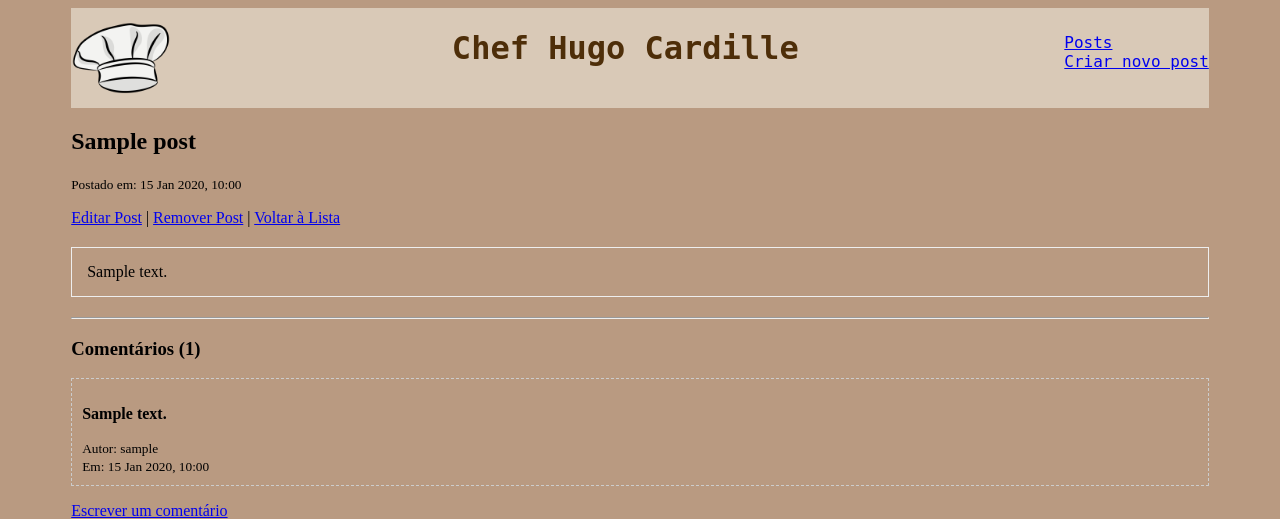
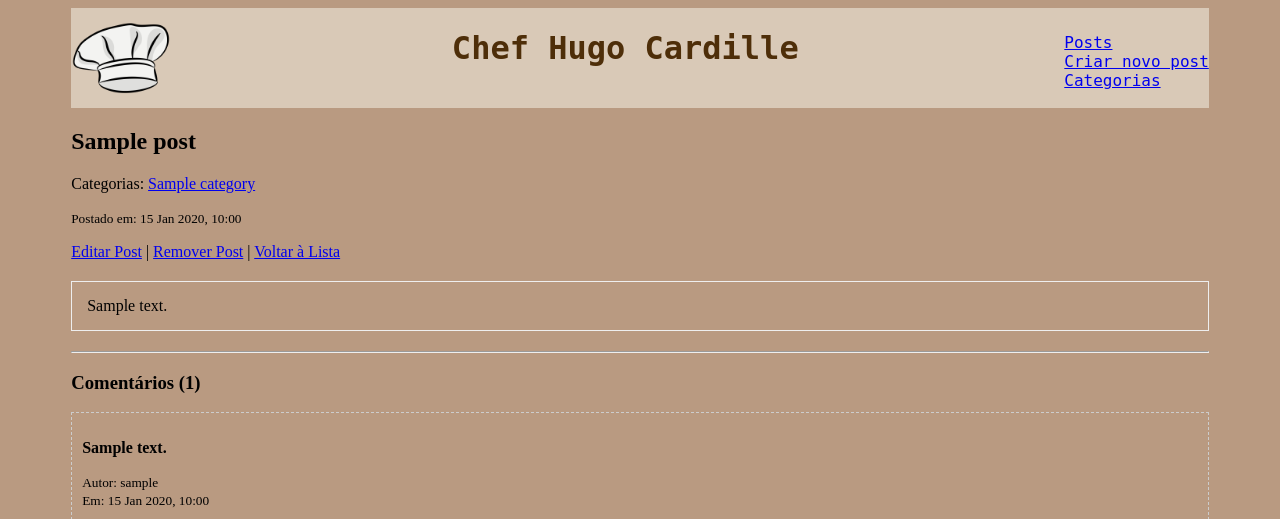
Before and after one commit to mcardille/blog-django, a Django app: page /1/ in a window 1280 px wide. Shown: the top 519 px of the page. Run offline with Django 5.2, Linux system fonts and the light colour scheme; tables that the repository leaves empty hold one stand-in row (values such as "Sample post").

Commit message:
categorias

```diff
--- a/blog/admin.py
+++ b/blog/admin.py
@@ -1,7 +1,8 @@
 from django.contrib import admin
 
 from django.contrib import admin
-from .models import Post, Comment
+from .models import Post, Comment, Category
 
 admin.site.register(Post)
 admin.site.register(Comment)
+admin.site.register(Category)
--- a/blog/models.py
+++ b/blog/models.py
@@ -5,14 +5,29 @@ from django.contrib.auth import get_user_model
 
 User = get_user_model()
 
+
+
+
+class Category(models.Model):
+    name = models.CharField(max_length=100, unique=True, verbose_name="Nome da Categoria")
+    description = models.TextField(blank=True, verbose_name="Descrição")
+
+    def __str__(self):
+        return self.name
+
+    class Meta:
+        verbose_name = "Categoria"
+        verbose_name_plural = "Categorias"
+
+
 class Post(models.Model):
     title = models.CharField(max_length=200)
     content = models.TextField()
     date_posted = models.DateTimeField(auto_now_add=True)
     logo = models.CharField(max_length=255, blank=True)
+    categories = models.ManyToManyField(Category, related_name='posts', verbose_name="Categorias")
     def __str__(self):
         return self.title
-
 
 class Comment(models.Model):
     post = models.ForeignKey(Post, on_delete=models.CASCADE, related_name='comments')
--- a/blog/urls.py
+++ b/blog/urls.py
@@ -9,4 +9,6 @@ urlpatterns = [
     path('<int:pk>/edit/', views.PostUpdateView.as_view(), name='atualização'),
     path('<int:pk>/delete/', views.PostDeleteView.as_view(), name='delete'),
     path('<int:post_pk>/comment/new/', views.CommentCreateView, name='comment_create'),
+    path('categories/', views.CategoryListView.as_view(), name='category_list'),
+    path('categories/<int:pk>/', views.CategoryDetailView.as_view(), name='category_detail'),
 ]
--- a/blog/views.py
+++ b/blog/views.py
@@ -7,7 +7,7 @@ from django.views.generic import (
 )
 from django.shortcuts import get_object_or_404, render, redirect
 from django.http import Http404, HttpResponse
-from .models import Post, Comment
+from .models import Post, Comment, Category
 from .forms import Forms, CommentForm
 from django.contrib.auth.decorators import login_required
 class PostListView(ListView):
@@ -68,3 +68,18 @@ def CommentCreateView(request, post_pk):
         'form': form
     }
     return render(request, 'blog/comment_create.html', context)
+
+class CategoryListView(ListView):
+    model = Category
+    template_name = 'blog/category_list.html'
+    context_object_name = 'categories'
+
+class CategoryDetailView(DetailView):
+    model = Category
+    template_name = 'blog/category_detail.html'
+    context_object_name = 'category'
+    def get_object(self, queryset=None):
+        try:
+            return super().get_object(queryset=queryset)
+        except Http404:
+            raise Http404("Essa categoria não existe")
--- a/templates/base.html
+++ b/templates/base.html
@@ -18,6 +18,7 @@
         <ul>
             <li><a href="{% url 'blog:listadeposts' %}">Posts</a></li>
             <li><a href="{% url 'blog:criação' %}">Criar novo post</a></li>
+            <li><a href="{% url 'blog:category_list' %}">Categorias</a></li>
         </ul>
     </nav>
 </header>
--- a/templates/blog/detalhes.html
+++ b/templates/blog/detalhes.html
@@ -2,6 +2,13 @@
 
 {% block content %}
     <h2>{{ post.title }}</h2>
+    <p>
+    Categorias:
+    {% for category in post.categories.all %}
+        <a href="{% url 'blog:category_detail' pk=category.pk %}">{{ category.name }}</a>
+        {% if not forloop.last %}, {% endif %}
+    {% endfor %}
+</p>
     <small>Postado em: {{ post.date_posted|date:"d M Y, H:i" }}</small>
 
     <p>
```
Also changed, not shown: templates/blog/cateegory_detail.html (added, +22 -0 lines), templates/blog/category_list.html (added, +13 -0 lines), blog/migrations/0003_category_post_categories.py (added).
